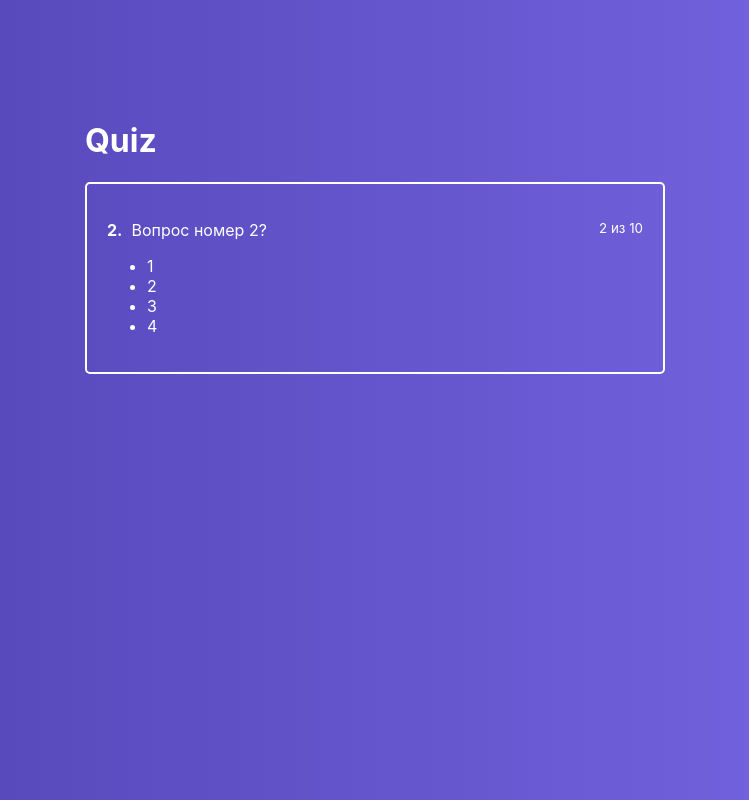
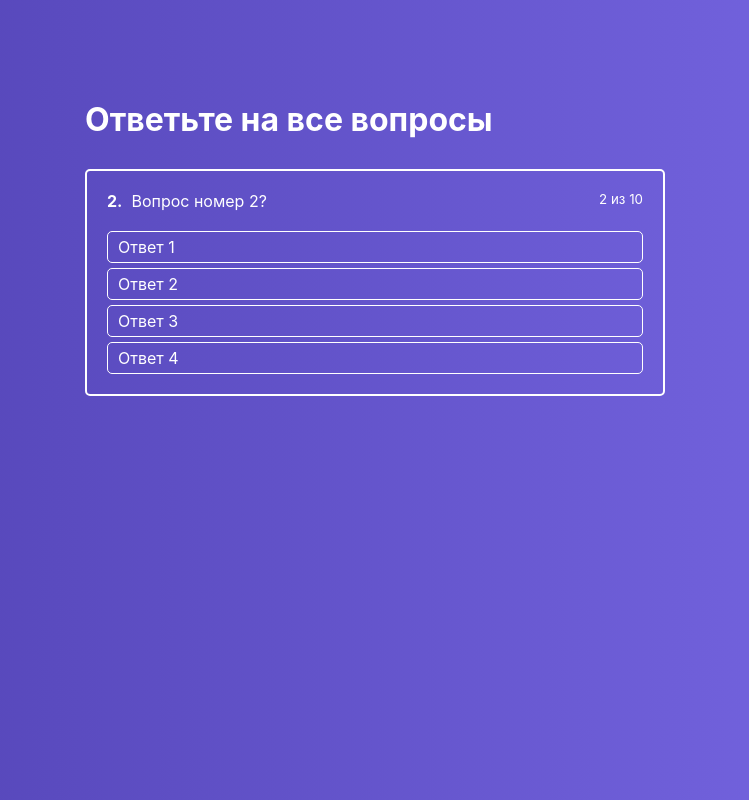
Before and after one commit to DmitryMuzalev/react-lesons-2, a React (Create React App) app: page / in a window 1280 px wide. Shown: the whole page, without its empty margins (265-1014 px from the left). Built offline with nearby package versions, Linux system fonts and the light colour scheme.

Commit message:
Add AnswersList component

```diff
--- a/src/components/ActiveQuiz/ActiveQuiz.jsx
+++ b/src/components/ActiveQuiz/ActiveQuiz.jsx
@@ -1,5 +1,6 @@
+import AnswersList from '../AnswersList/AnswersList';
 import styles from './ActiveQuiz.module.css';
-export default function ActiveQuiz() {
+export default function ActiveQuiz({ answers }) {
   return (
     <div className={styles.activeQuiz}>
       <p className={styles.question}>
@@ -8,12 +9,7 @@ export default function ActiveQuiz() {
         </span>
         <small>2 из 10</small>
       </p>
-      <ul>
-        <li>1</li>
-        <li>2</li>
-        <li>3</li>
-        <li>4</li>
-      </ul>
+      <AnswersList answers={answers} />
     </div>
   );
 }
--- a/src/components/ActiveQuiz/ActiveQuiz.module.css
+++ b/src/components/ActiveQuiz/ActiveQuiz.module.css
@@ -7,4 +7,5 @@
 .question {
   display: flex;
   justify-content: space-between;
+  margin: 0px 0px 20px 0px;
 }
--- /dev/null
+++ b/src/components/AnswersList/AnswerItem/AnswerItem.jsx
@@ -0,0 +1,5 @@
+import styles from './AnswerItem.module.css';
+
+export default function AnswerItem({ answer }) {
+  return <li className={styles.answerItems}>{answer.text}</li>;
+}
--- /dev/null
+++ b/src/components/AnswersList/AnswerItem/AnswerItem.module.css
@@ -0,0 +1,11 @@
+.answerItems {
+  border: 1px solid #fff;
+  border-radius: 5px;
+  padding: 5px 10px;
+  cursor: pointer;
+}
+
+.answerItems:hover {
+  background-color: rgba(255, 255, 255, 0.2);
+  transition: background 0.3s ease-in-out;
+}
--- /dev/null
+++ b/src/components/AnswersList/AnswersList.jsx
@@ -0,0 +1,12 @@
+import AnswerItem from './AnswerItem/AnswerItem';
+import styles from './AnswersList.module.css';
+
+export default function AnswersList({ answers }) {
+  return (
+    <ul className={styles.answerList}>
+      {answers.map((answer, index) => {
+        return <AnswerItem answer={answer} key={index} />;
+      })}
+    </ul>
+  );
+}
--- /dev/null
+++ b/src/components/AnswersList/AnswersList.module.css
@@ -0,0 +1,5 @@
+.answerList {
+  display: flex;
+  flex-direction: column;
+  gap: 5px;
+}
--- a/src/containers/Quiz/Quiz.jsx
+++ b/src/containers/Quiz/Quiz.jsx
@@ -6,15 +6,32 @@ export default class Quiz extends Component {
   constructor(props) {
     super(props);
     this.state = {
-      quiz: [],
+      quiz: [
+        {
+          answers: [
+            {
+              text: 'Ответ 1',
+            },
+            {
+              text: 'Ответ 2',
+            },
+            {
+              text: 'Ответ 3',
+            },
+            {
+              text: 'Ответ 4',
+            },
+          ],
+        },
+      ],
     };
   }
   render() {
     return (
       <div className={styles.quiz}>
         <div className={styles.quiz__wrapper}>
-          <h1>Quiz</h1>
-          <ActiveQuiz />
+          <h1>Ответьте на все вопросы</h1>
+          <ActiveQuiz answers={this.state.quiz[0].answers} />
         </div>
       </div>
     );
--- a/src/containers/Quiz/Quiz.module.css
+++ b/src/containers/Quiz/Quiz.module.css
@@ -13,4 +13,7 @@
 
 .quiz__wrapper {
   width: 600px;
+  display: flex;
+  flex-direction: column;
+  gap: 30px;
 }
--- a/src/index.css
+++ b/src/index.css
@@ -1,3 +1,9 @@
+* {
+  padding: 0;
+  margin: 0;
+  box-sizing: border-box;
+}
+
 body {
   color: #ffffff;
   margin: 0;
@@ -12,3 +18,7 @@ code {
   font-family: source-code-pro, Menlo, Monaco, Consolas, 'Courier New',
     monospace;
 }
+
+ul {
+  list-style: none;
+}
```
